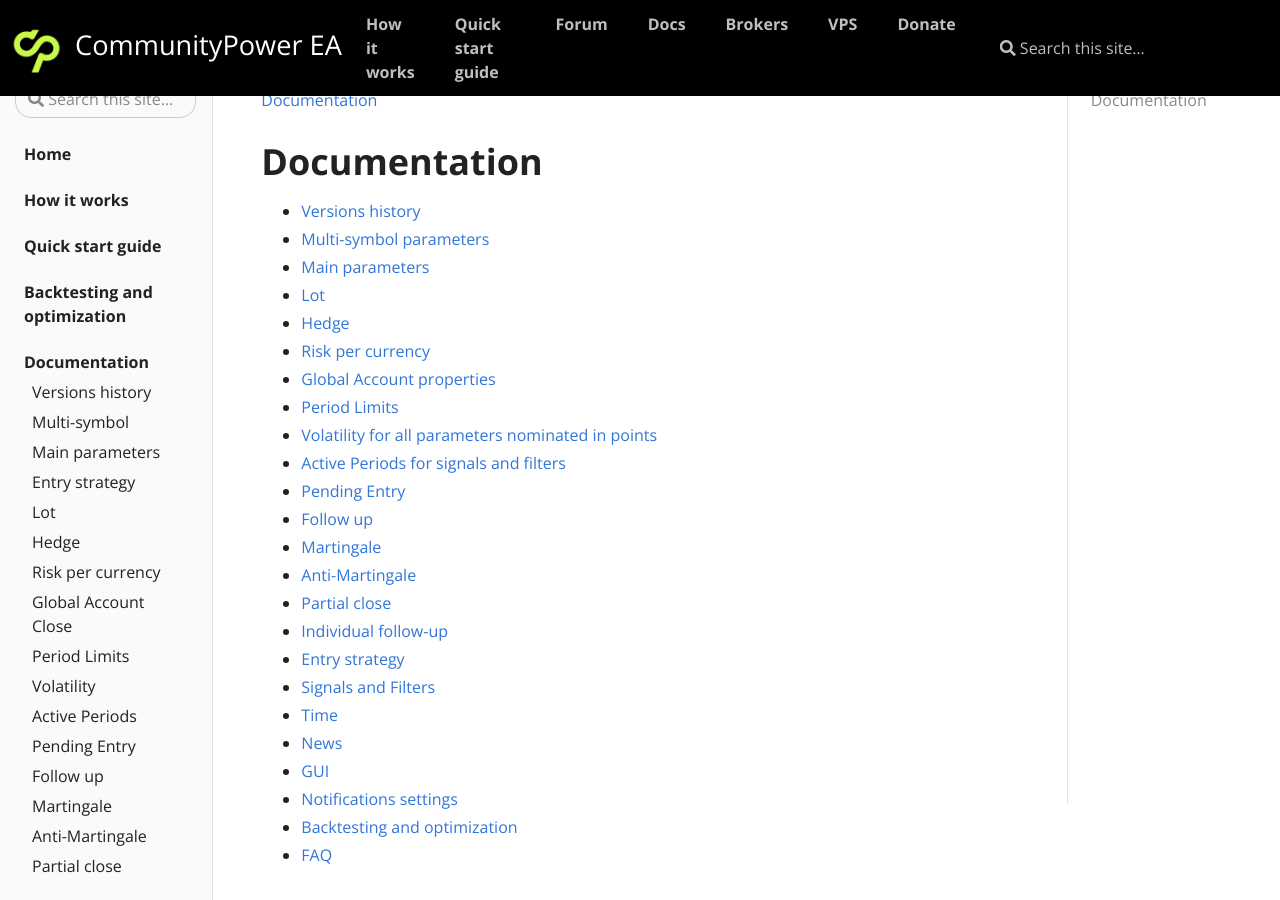
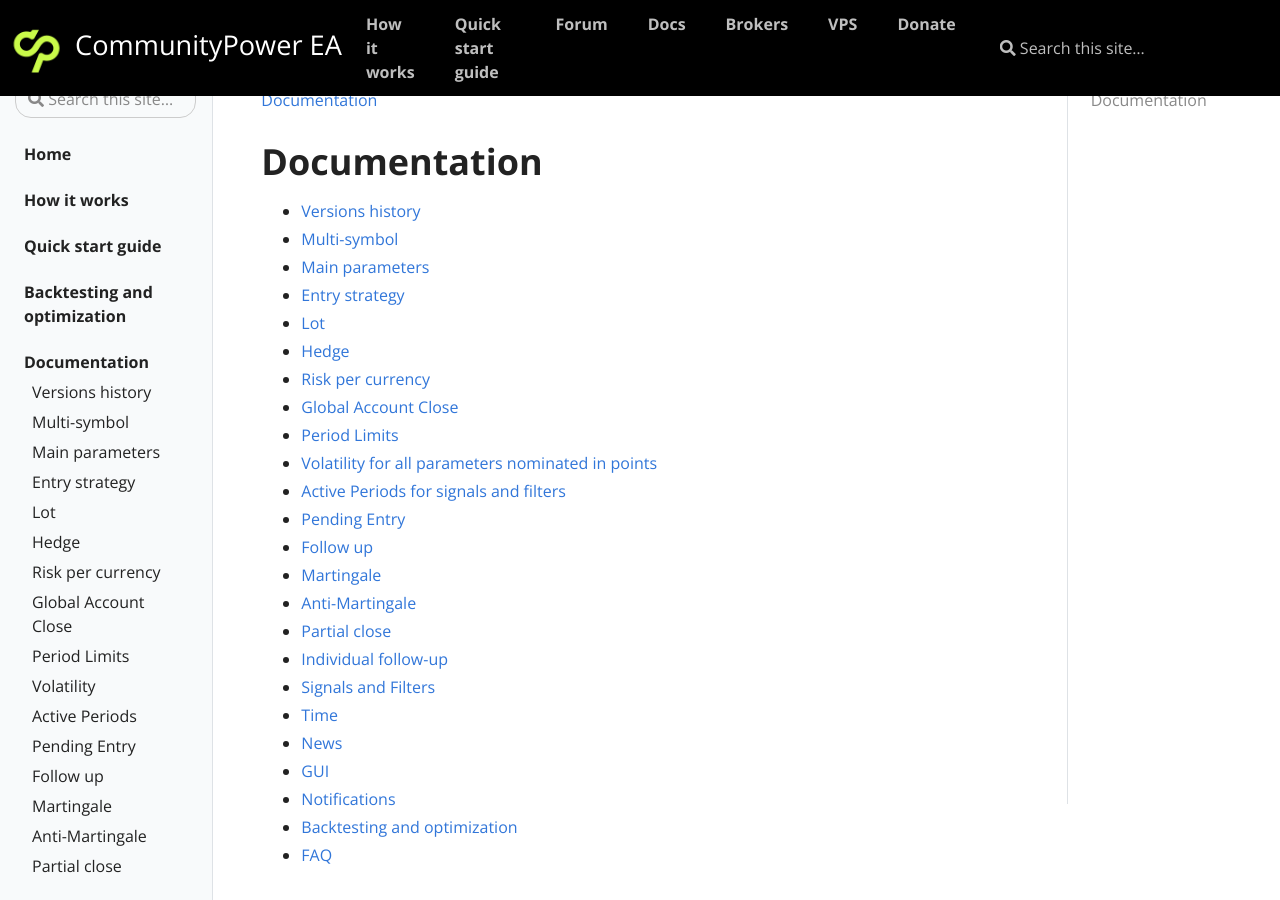
Before and after one commit to komposter/CommunityPowerEA.com, a Jekyll site: the page built from pages/docs.md, in a window 1280 px wide and 900 px high. Built offline with Jekyll 4.4.1, drawn with Linux system fonts in a browser that asks for light colours.

Commit message:
Content change

```diff
--- a/pages/docs.md
+++ b/pages/docs.md
@@ -7,12 +7,13 @@
 # Documentation
 
  * [Versions history](/docs/versions-history)
- * [Multi-symbol parameters](/docs/multi-symbol)
+ * [Multi-symbol](/docs/multi-symbol)
  * [Main parameters](/docs/main-parameters)
+ * [Entry strategy](/docs/entry-strategy)
  * [Lot](/docs/lot)
  * [Hedge](/docs/hedge)
  * [Risk per currency](/docs/risk-per-currency)
- * [Global Account properties](/docs/global-account-properties)
+ * [Global Account Close](/docs/global-account-properties)
  * [Period Limits](/docs/period-limits)
  * [Volatility for all parameters nominated in points](/docs/volatility)
  * [Active Periods for signals and filters](/docs/active-periods)
@@ -22,11 +23,10 @@
  * [Anti-Martingale](/docs/anti-martingale)
  * [Partial close](/docs/partial-close)
  * [Individual follow-up](/docs/individual-follow-up)
- * [Entry strategy](/docs/entry-strategy)
  * [Signals and Filters](/docs/signals-and-filters)
  * [Time](/docs/time)
  * [News](/docs/news)
  * [GUI](/docs/gui)
- * [Notifications settings](/docs/notifications)
+ * [Notifications](/docs/notifications)
  * [Backtesting and optimization](/docs/backtesting-and-optimization)
  * [FAQ](/docs/FAQ)
```
Also changed, not shown: _docs/global-account-properties.md (+1 -1 lines).
